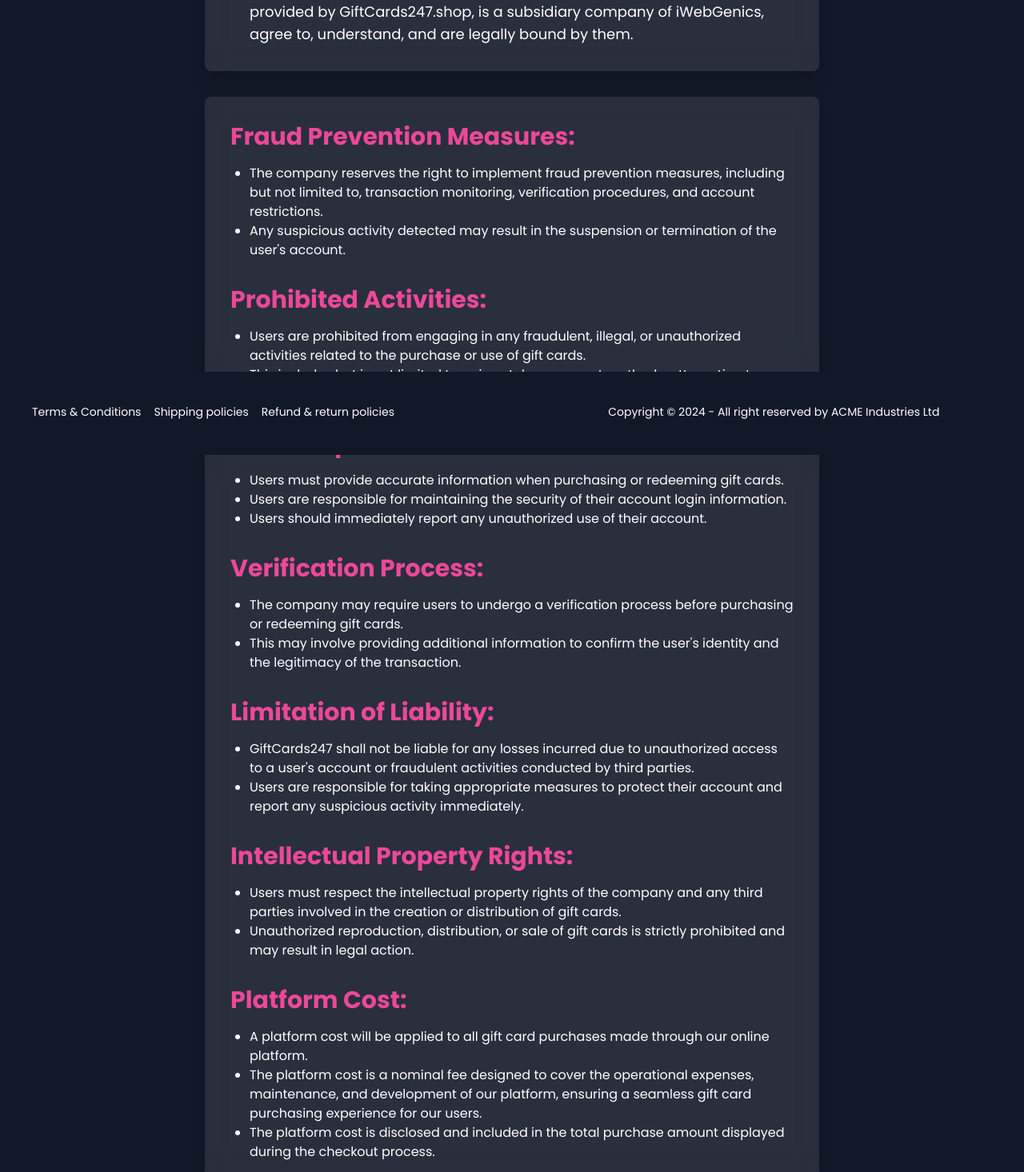
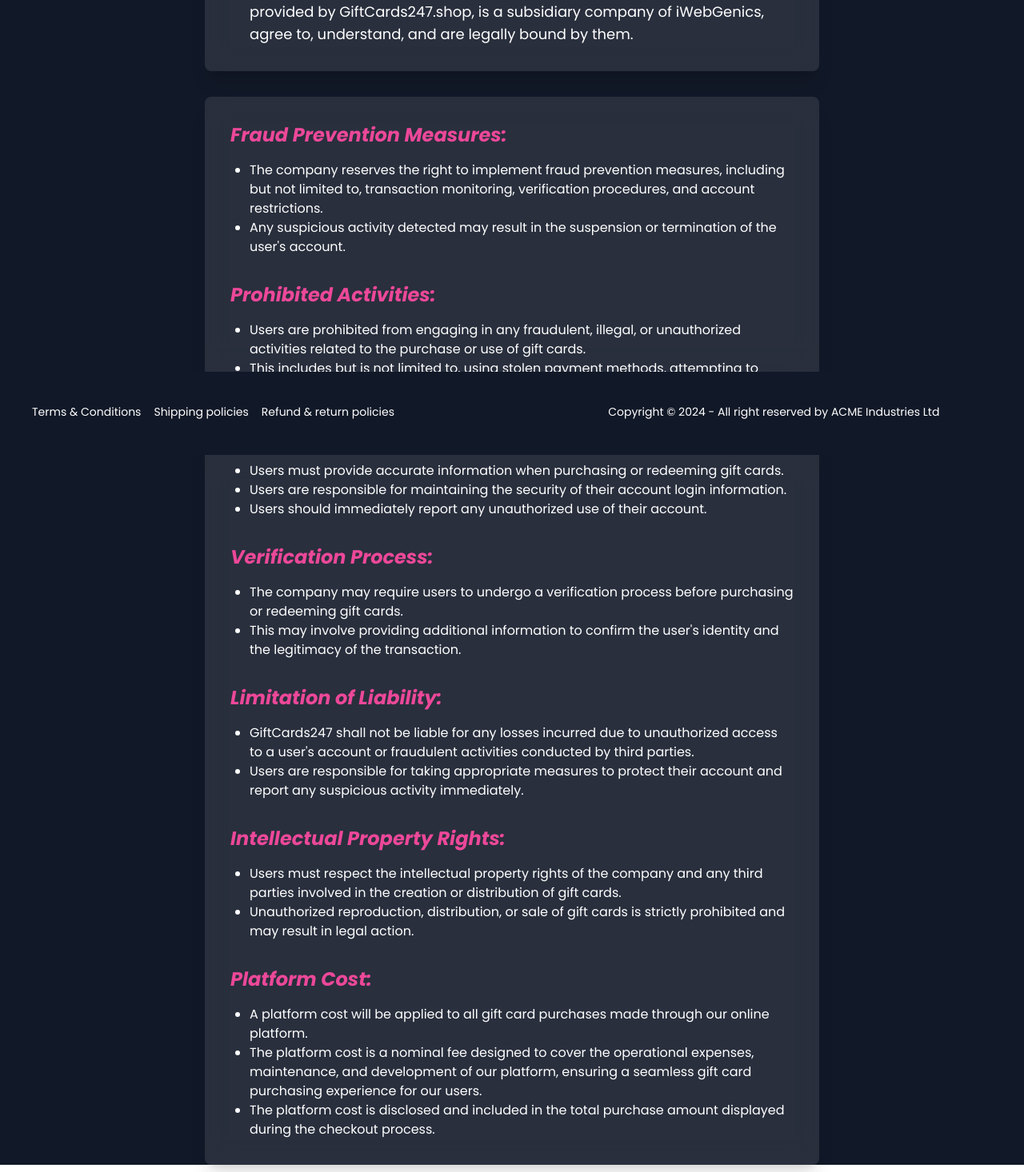
Before and after one commit to ftnoddy/GiftCard24-7, a React (Vite) app in the folder vite-project/: page /Terms-Conditions in a window 1280 px wide. Shown: the part 231-1697 px from the top of the page at 80% size. Built offline with nearby package versions, Linux system fonts and the light colour scheme.

Commit message:
add terms & condication

```diff
--- a/vite-project/src/Screens/TermsConditionsScreen.jsx
+++ b/vite-project/src/Screens/TermsConditionsScreen.jsx
@@ -12,38 +12,38 @@
           </p>
         </div>
         <div className="bg-white bg-opacity-10 rounded-lg p-8 max-w-3xl w-full mx-4 backdrop-filter backdrop-blur-lg shadow-xl">
-          <h2 className="text-3xl font-bold mb-4 text-pink-500">Fraud Prevention Measures:</h2>
+  <h2 className="text-2xl italic font-bold mb-4 text-pink-500">Fraud Prevention Measures:</h2>
   <ul className="list-disc pl-6 text-white">
     <li>The company reserves the right to implement fraud prevention measures, including but not limited to, transaction monitoring, verification procedures, and account restrictions.</li>
     <li>Any suspicious activity detected may result in the suspension or termination of the user's account.</li>
   </ul>
-          <h2 className="text-3xl font-bold mb-4 mt-8 text-pink-500">Prohibited Activities:</h2>
+  <h2 className="text-2xl italic font-bold mb-4 mt-8 text-pink-500">Prohibited Activities:</h2>
   <ul className="list-disc pl-6 text-white">
     <li>Users are prohibited from engaging in any fraudulent, illegal, or unauthorized activities related to the purchase or use of gift cards.</li>
     <li>This includes but is not limited to, using stolen payment methods, attempting to exploit loopholes in the system, or engaging in any form of identity theft.</li>
   </ul>
-          <h2 className="text-3xl font-bold mb-4 mt-8 text-pink-500">User Responsibilities:</h2>
+  <h2 className="text-2xl italic font-bold mb-4 mt-8 text-pink-500">User Responsibilities:</h2>
   <ul className="list-disc pl-6 text-white">
     <li>Users must provide accurate information when purchasing or redeeming gift cards.</li>
     <li>Users are responsible for maintaining the security of their account login information.</li>
     <li>Users should immediately report any unauthorized use of their account.</li>
   </ul>
-          <h2 className="text-3xl font-bold mb-4 mt-8 text-pink-500">Verification Process:</h2>
+  <h2 className="text-2xl italic font-bold mb-4 mt-8 text-pink-500">Verification Process:</h2>
   <ul className="list-disc pl-6 text-white">
     <li>The company may require users to undergo a verification process before purchasing or redeeming gift cards.</li>
     <li>This may involve providing additional information to confirm the user's identity and the legitimacy of the transaction.</li>
   </ul>
-          <h2 className="text-3xl font-bold mb-4 mt-8 text-pink-500">Limitation of Liability:</h2>
+  <h2 className="text-2xl italic font-bold mb-4 mt-8 text-pink-500">Limitation of Liability:</h2>
   <ul className="list-disc pl-6 text-white">
     <li>GiftCards247 shall not be liable for any losses incurred due to unauthorized access to a user's account or fraudulent activities conducted by third parties.</li>
     <li>Users are responsible for taking appropriate measures to protect their account and report any suspicious activity immediately.</li>
   </ul>
-          <h2 className="text-3xl font-bold mb-4 mt-8 text-pink-500">Intellectual Property Rights:</h2>
+  <h2 className="text-2xl italic font-bold mb-4 mt-8 text-pink-500">Intellectual Property Rights:</h2>
   <ul className="list-disc pl-6 text-white">
     <li>Users must respect the intellectual property rights of the company and any third parties involved in the creation or distribution of gift cards.</li>
     <li>Unauthorized reproduction, distribution, or sale of gift cards is strictly prohibited and may result in legal action.</li>
   </ul>
-          <h2 className="text-3xl font-bold mb-4 mt-8 text-pink-500">Platform Cost:</h2>
+  <h2 className="text-2xl italic font-bold mb-4 mt-8 text-pink-500">Platform Cost:</h2>
   <ul className="list-disc pl-6 text-white">
     <li>A platform cost will be applied to all gift card purchases made through our online platform.</li>
     <li>The platform cost is a nominal fee designed to cover the operational expenses, maintenance, and development of our platform, ensuring a seamless gift card purchasing experience for our users.</li>
--- a/vite-project/src/components/Navbar.jsx
+++ b/vite-project/src/components/Navbar.jsx
@@ -22,6 +22,7 @@
   const openSignupModal = () => {
     setShowSignupModal("signup");
   };
+
 
   // const logoutModel = () => {
 
```
Lines whose indentation alone changed are shown as unchanged.
